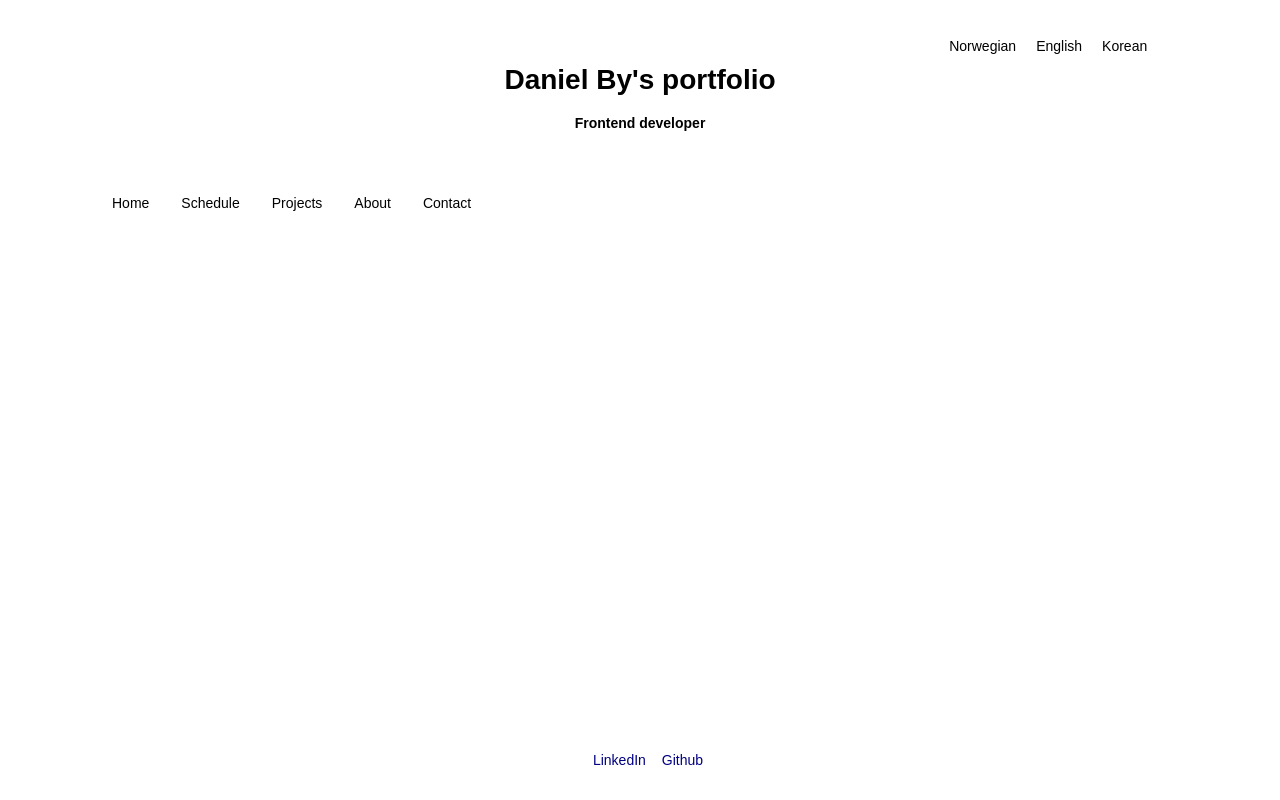
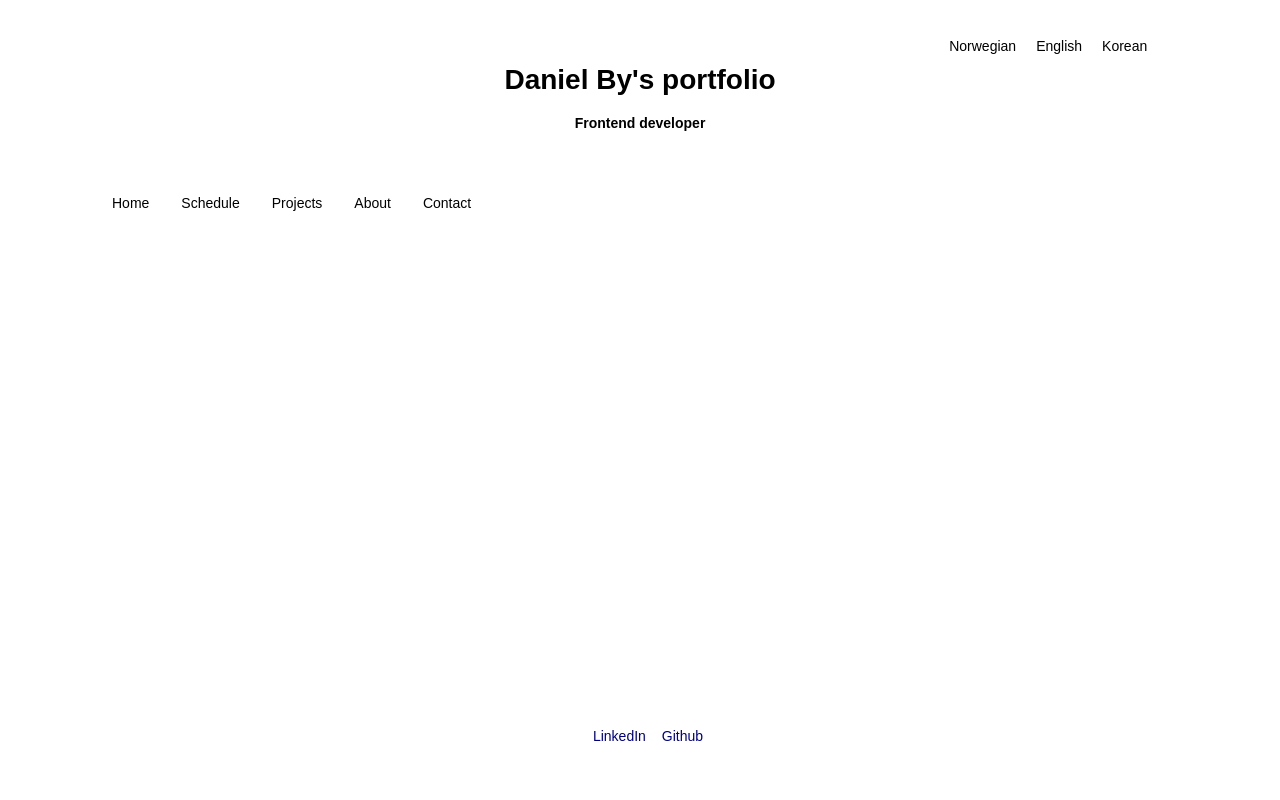
Before and after one commit to Danielsby/homepage, a React (Create React App) app: page / in a window 1280 px wide. Shown: the top 800 px of the page. Built offline with nearby package versions, Linux system fonts and the light colour scheme.

Commit message:
Footer improvement.

```diff
--- a/src/App.scss
+++ b/src/App.scss
@@ -53,5 +53,5 @@
     width: 100%;
     position: absolute;
     text-align: center;
-    bottom: 2rem;
+    bottom: 3.5rem;
 }
--- a/src/global/css/base.scss
+++ b/src/global/css/base.scss
@@ -2,7 +2,6 @@ body {
   padding: 0;
   margin: 0;
   font-size: 14px;
-
 }
 
 p {
```
